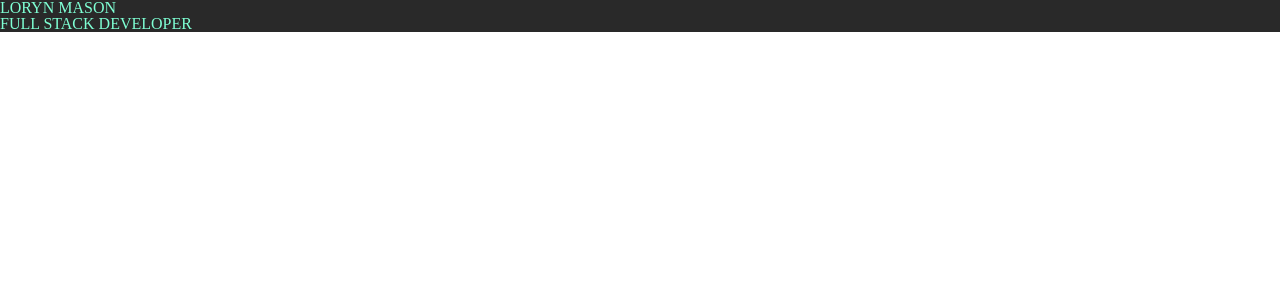
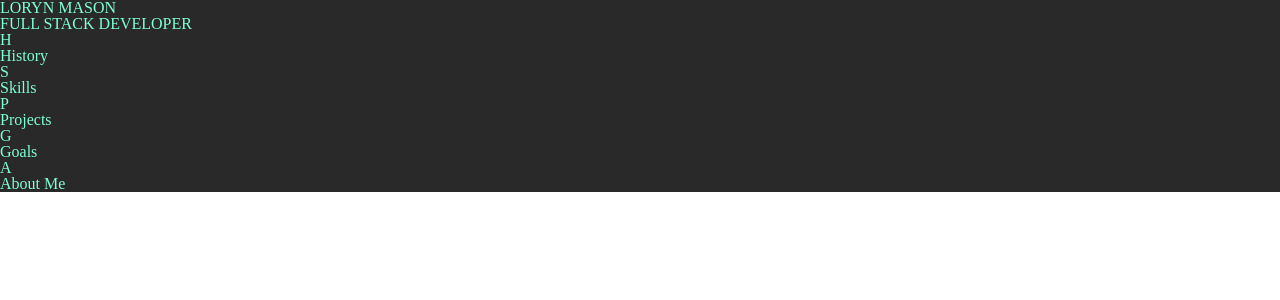
Before and after one commit to lorynmason/resume-site, a React (Create React App) app: page / in a window 1280 px wide. Shown: the top 300 px of the page. Built offline with nearby package versions, Linux system fonts and the light colour scheme.

Commit message:
Add menu component

```diff
--- a/src/Home/Home.js
+++ b/src/Home/Home.js
@@ -1,10 +1,12 @@
 import React from 'react';
+import Menu from '../Menu/Menu';
 
 function Home() {
   return (
     <main>
       <h1>LORYN MASON</h1>
       <h3>FULL STACK DEVELOPER</h3>
+      <Menu />
     </main>
   );
 }
--- /dev/null
+++ b/src/Menu/Menu.js
@@ -0,0 +1,30 @@
+import React from 'react';
+
+function Menu() {
+  return (
+    <nav>
+      <div className="nav-block">
+        <h4>H</h4>
+        <h6>History</h6>
+      </div>
+      <div className="nav-block">
+        <h4>S</h4>
+        <h6>Skills</h6>
+      </div>
+      <div className="nav-block">
+        <h4>P</h4>
+        <h6>Projects</h6>
+      </div>
+      <div className="nav-block">
+        <h4>G</h4>
+        <h6>Goals</h6>
+      </div>
+      <div className="nav-block">
+        <h4>A</h4>
+        <h6>About Me</h6>
+      </div>
+    </nav>
+  );
+}
+
+export default Menu;
```
